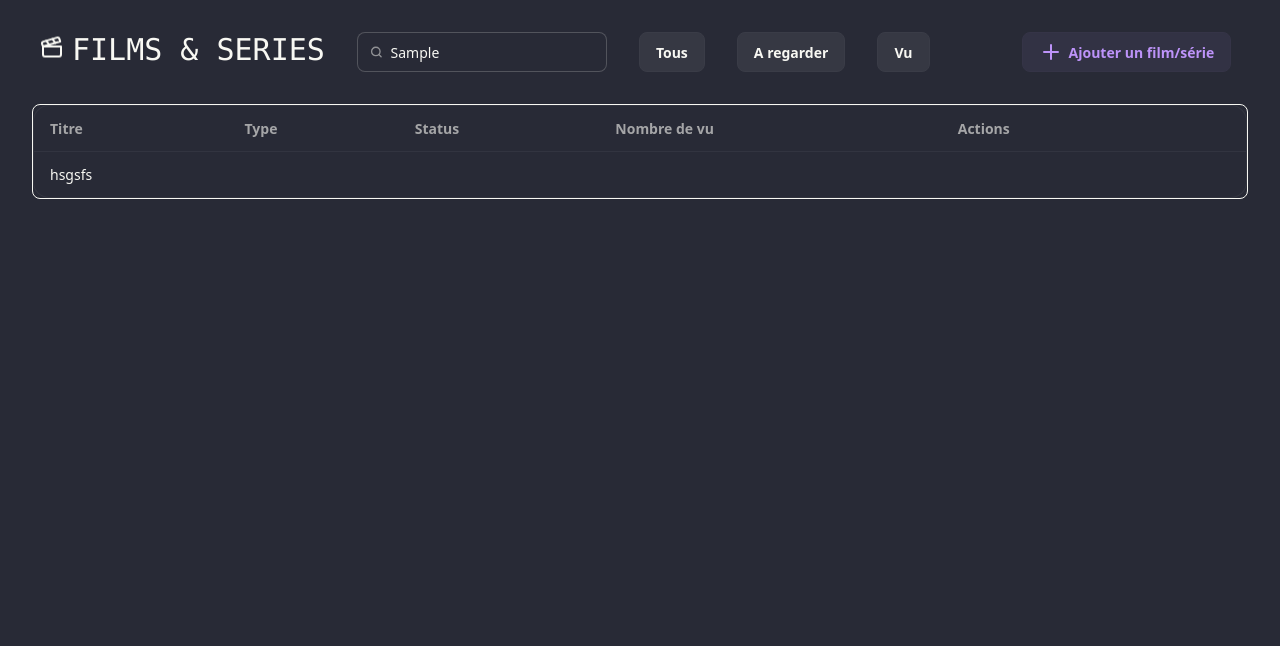
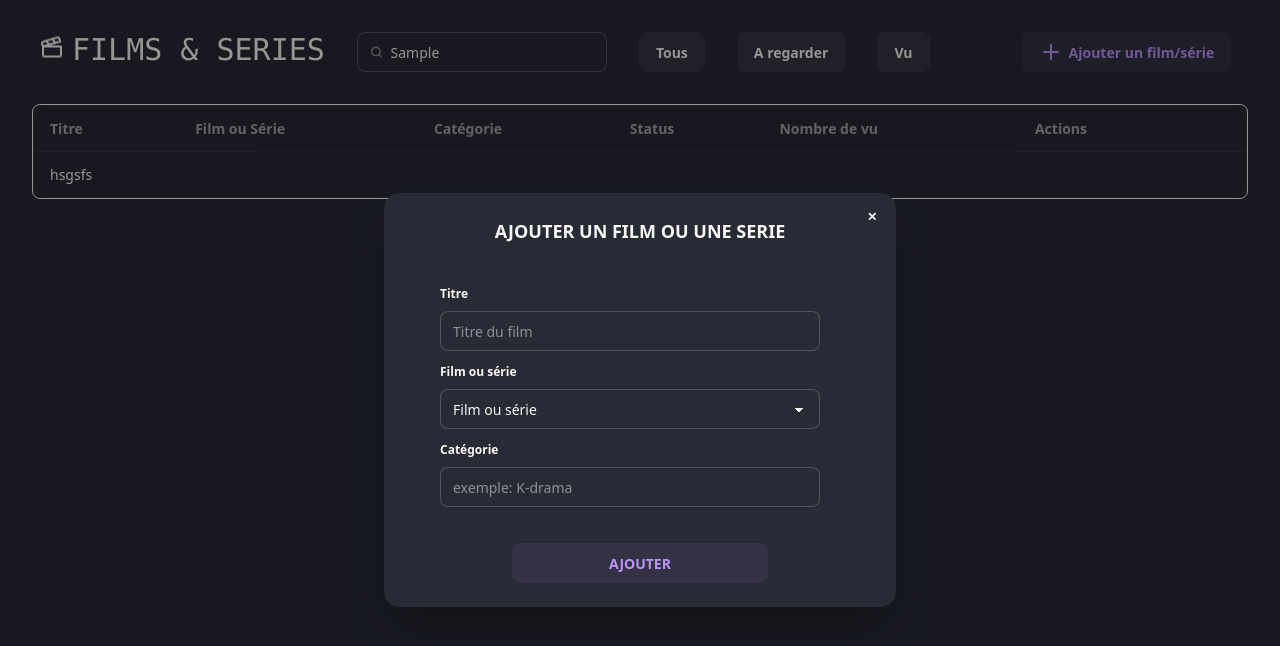
Before and after one commit to Nanasina/film-list, a React (Vite) app: page / in a window 1280 px wide. Both pictures are taken after typing "Sample" into the empty fields and a click on the button "Ajouter un film/série". Shown: the top 646 px of the page. Built offline with nearby package versions, Linux system fonts and the light colour scheme.

Commit message:
ajout d'un modal pour le btn ajouter un film ou série

```diff
--- a/package.json
+++ b/package.json
@@ -12,6 +12,7 @@
   "dependencies": {
     "@tailwindcss/vite": "^4.1.18",
     "lucide-react": "^0.563.0",
+    "motion": "^12.34.0",
     "react": "^19.2.0",
     "react-dom": "^19.2.0",
     "tailwindcss": "^4.1.18"
--- a/src/components/List.jsx
+++ b/src/components/List.jsx
@@ -1,11 +1,12 @@
 import { Plus, Clapperboard } from "lucide-react";
+// import { motion, Typewriter } from "motion/react"
 
 function List() {
 
   return (
     <>
       <div className="flex gap-8 m-8">
-        <h1 className="font-mono text-3xl font-bolds flex"> <Clapperboard className="m-2 animate-bounce"/> FILMS & SERIES</h1>
+        <h1 className="font-mono text-3xl font-bolds flex"> <Clapperboard className="m-2 animate-bounce"/>FILMS & SERIES</h1>
         <div>
           <label className="input">
             <svg className="h-[1em] opacity-50" xmlns="http://www.w3.org/2000/svg" viewBox="0 0 24 24">
@@ -29,7 +30,7 @@ function List() {
      <button className="btn btn-soft">Vu</button>
 
      <div className="ml-15">
-        <button className="btn btn-soft btn-secondary "> <Plus />Ajouter un film/série</button>
+        <button className="btn btn-soft btn-secondary " onClick={()=>document.getElementById('my_modal_3').showModal()}> <Plus />Ajouter un film/série</button>
      </div>
 
     </div>
@@ -41,7 +42,8 @@ function List() {
     <thead>
       <tr>
         <th>Titre</th>
-        <th>Type</th>
+        <th>Film ou Série</th>
+        <th>Catégorie</th>
         <th>Status</th>
         <th>Nombre de vu</th>
         <th>Actions</th>
@@ -57,6 +59,44 @@ function List() {
   </table>
 </div>
     </div>
+
+    <div>
+      <dialog id="my_modal_3" className="modal">
+  <div className="modal-box">
+    <form method="dialog">
+      {/* if there is a button in form, it will close the modal */}
+      <button className="btn btn-sm btn-circle btn-ghost absolute right-2 top-2">✕</button>
+    </form>
+    <h3 className="font-bold text-lg text-center">AJOUTER UN FILM OU UNE SERIE</h3>
+   <div className="m-8">
+    <fieldset className="fieldset">
+      <legend className="fieldset-legend">Titre</legend>
+      <input type="text" className="input w-95" placeholder="Titre du film" />
+  </fieldset>
+
+   <fieldset className="fieldset">
+      <legend className="fieldset-legend">Film ou série</legend>
+      <select defaultValue="Film ou série" className="select w-95">
+        <option disabled={true} >Film ou série</option>
+        <option>Film</option>
+        <option>Série</option>
+
+     </select>
+  </fieldset>
+
+   <fieldset className="fieldset">
+      <legend className="fieldset-legend">Catégorie</legend>
+      <input type="text" className="input w-95" placeholder="exemple: K-drama" />
+  </fieldset>
+   </div>
+
+   <div className="flex justify-center items-center">
+    <button className="btn btn-soft btn-secondary btn-wide ">AJOUTER</button>
+   </div>
+
+  </div>
+</dialog>
+    </div>
     </>
   )
 }
```
Also changed, not shown: 1 other file (tests, documents, lock files or other folders).
